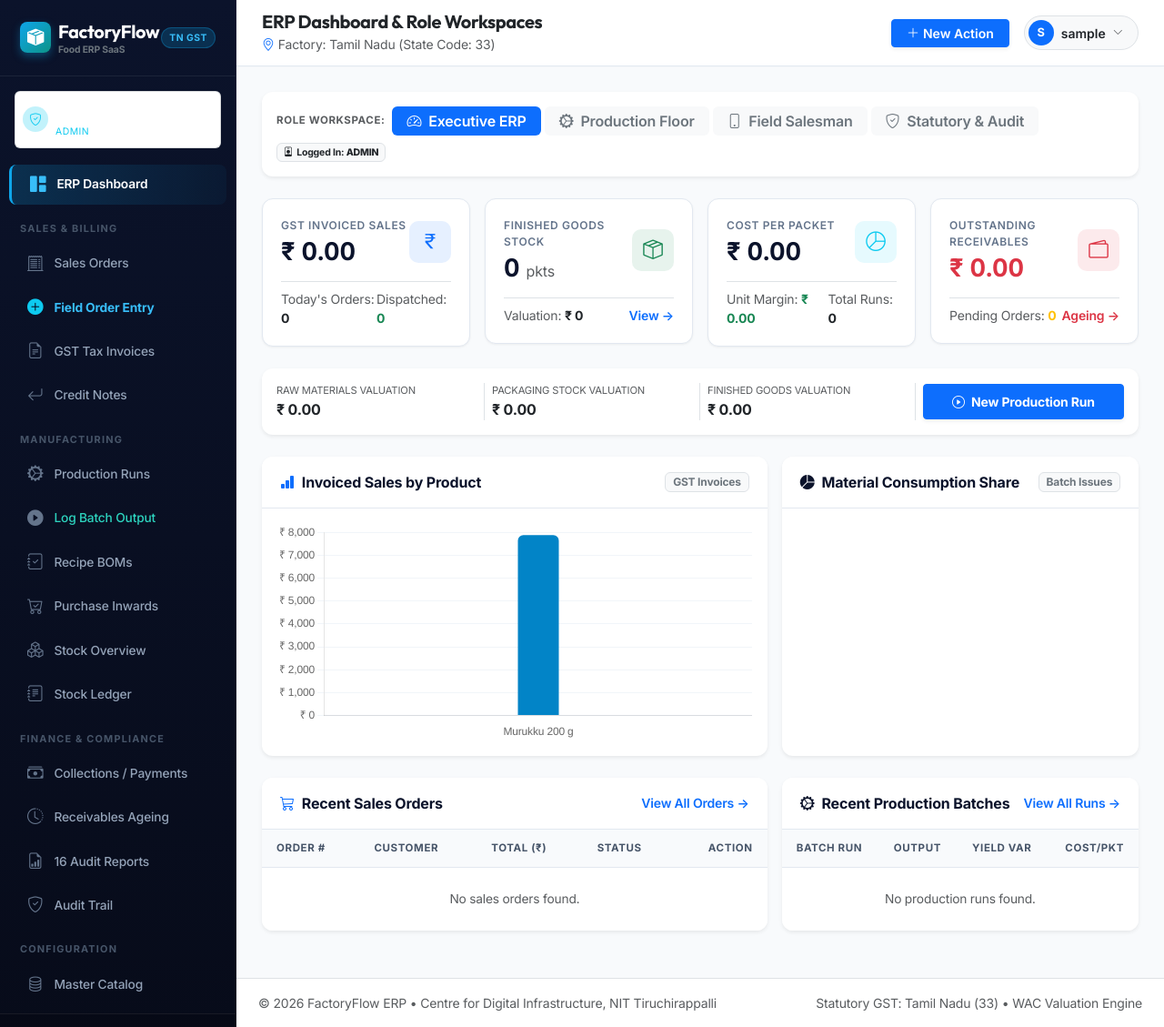
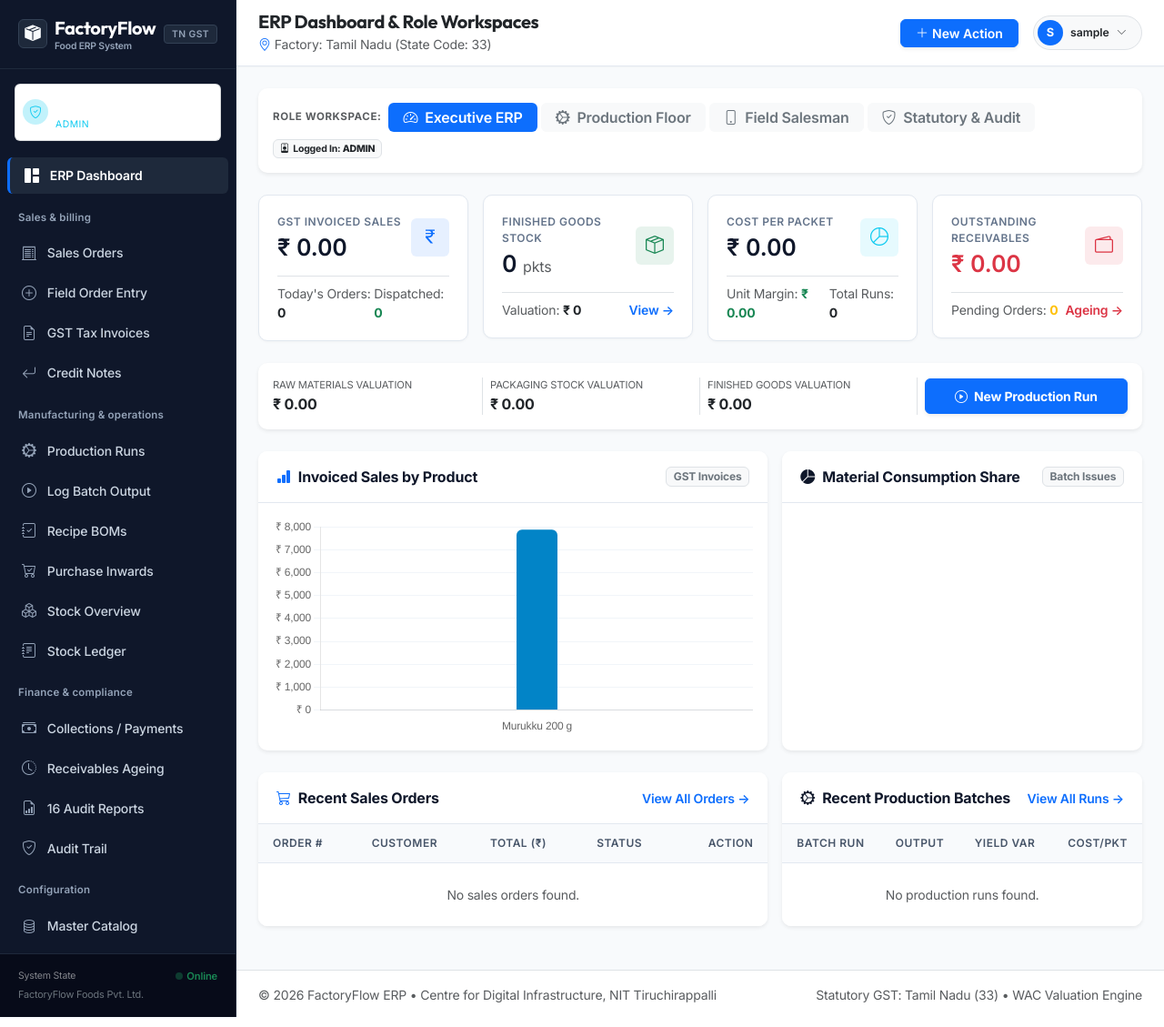
Before and after one commit to Kajal-0311/Factoryflow, a Django app: page / in a window 1280 px wide. Shown: the whole page at 91% size. Run offline with Django 5.2, Linux system fonts and the light colour scheme; the visitor is signed in with stand-in values (Sample User, id 1); data comes from the database, SQL or seed files in the repository; data that the repository does not hold is empty; a map, chart or similar area stays blank.

Commit message:
style: refine UI craft, standardize design tokens, and eliminate visual tropes

```diff
--- a/templates/base.html
+++ b/templates/base.html
@@ -17,18 +17,40 @@
 
     <style>
         :root {
-            --ff-primary: #0284C7;
-            --ff-primary-dark: #0369A1;
-            --ff-primary-light: #E0F2FE;
-            --ff-navy: #0B132B;
-            --ff-navy-dark: #070B19;
-            --ff-navy-light: #1C2541;
-            --ff-teal: #0D9488;
-            --ff-teal-light: #14B8A6;
-            --ff-slate: #64748B;
-            --ff-slate-light: #F1F5F9;
-            --ff-bg: #F8FAFC;
-            --ff-card-border: #E2E8F0;
+            /* Surfaces & Canvas */
+            --canvas: #F8FAFC;
+            --surface: #FFFFFF;
+            --surface-raised: #FFFFFF;
+            --border: #E2E8F0;
+            --border-subtle: #F1F5F9;
+
+            /* Typography Hierarchy */
+            --text-primary: #0F172A;
+            --text-secondary: #475569;
+            --text-muted: #64748B;
+
+            /* Dark Sidebar Neutral Tokens */
+            --sidebar-bg: #0F172A;
+            --sidebar-border: #1E293B;
+            --sidebar-text: #F8FAFC;
+            --sidebar-text-secondary: #CBD5E1;
+            --sidebar-text-muted: #94A3B8;
+
+            /* Interactive Brand Accent */
+            --color-primary: #0D6EFD;
+            --color-primary-hover: #0B61DF;
+
+            /* Semantic Feedback */
+            --color-success: #059669;
+            --color-warning: #D97706;
+            --color-error: #DC2626;
+
+            /* Standardized Border Radius Scale */
+            --radius-sm: 4px;
+            --radius-md: 6px;
+            --radius-lg: 10px;
+            --radius-xl: 12px;
+
             --ff-sidebar-width: 260px;
         }
 
@@ -38,8 +60,8 @@
 
         body {
             font-family: 'Inter', -apple-system, BlinkMacSystemFont, "Segoe UI", Roboto, sans-serif;
-            background-color: var(--ff-bg);
-            color: #1E293B;
+            background-color: var(--canvas);
+            color: var(--text-primary);
             min-height: 100vh;
             display: flex;
             flex-direction: column;
@@ -67,220 +91,237 @@
         }
         ::-webkit-scrollbar-thumb {
             background: #CBD5E1;
-            border-radius: 4px;
+            border-radius: var(--radius-sm);
         }
         ::-webkit-scrollbar-thumb:hover {
             background: #94A3B8;
         }
 
-        /* Sidebar Styling */
+        /* Sidebar Styling (Solid Neutral Surface, WCAG AAA Contrast >= 7.0:1) */
         .sidebar {
             width: var(--ff-sidebar-width);
-            background: linear-gradient(180deg, var(--ff-navy) 0%, var(--ff-navy-dark) 100%);
-            color: #94A3B8;
+            background-color: var(--sidebar-bg);
+            color: var(--sidebar-text-secondary);
             min-height: 100vh;
             position: fixed;
             top: 0;
             left: 0;
             z-index: 1040;
-            transition: all 0.25s cubic-bezier(0.4, 0, 0.2, 1);
             overflow-y: auto;
-            border-right: 1px solid rgba(255, 255, 255, 0.05);
+            border-right: 1px solid var(--sidebar-border);
             display: flex;
             flex-direction: column;
+            transform: translateX(0);
+            transition: transform 0.2s cubic-bezier(0.16, 1, 0.3, 1);
         }
 
         .sidebar .brand {
-            padding: 20px 22px;
-            font-size: 1.2rem;
-            font-weight: 700;
-            color: #FFFFFF;
-            border-bottom: 1px solid rgba(255, 255, 255, 0.07);
+            padding: 16px 20px;
+            font-size: 1.1rem;
+            font-weight: 600;
+            color: var(--sidebar-text);
+            border-bottom: 1px solid var(--sidebar-border);
             display: flex;
             align-items: center;
             justify-content: space-between;
         }
 
         .sidebar .brand .logo-icon {
-            width: 34px;
-            height: 34px;
-            background: linear-gradient(135deg, #0EA5E9 0%, #0D9488 100%);
-            border-radius: 8px;
+            width: 32px;
+            height: 32px;
+            background-color: #1E293B;
+            border: 1px solid #334155;
+            border-radius: var(--radius-md);
             display: flex;
             align-items: center;
             justify-content: center;
-            color: #FFFFFF;
-            font-size: 1.15rem;
-            box-shadow: 0 4px 10px rgba(14, 165, 233, 0.35);
+            color: #F8FAFC;
+            font-size: 1.1rem;
         }
 
         .sidebar .brand .badge-tag {
             font-size: 0.65rem;
-            font-weight: 700;
-            background: rgba(14, 165, 233, 0.2);
-            color: #38BDF8;
-            padding: 3px 8px;
-            border-radius: 9999px;
-            border: 1px solid rgba(14, 165, 233, 0.3);
-            text-transform: uppercase;
-            letter-spacing: 0.5px;
+            font-weight: 600;
+            background-color: #1E293B;
+            color: var(--sidebar-text-muted);
+            padding: 2px 8px;
+            border-radius: var(--radius-sm);
+            border: 1px solid #334155;
+            letter-spacing: 0.4px;
         }
 
         .nav-section-title {
-            font-size: 0.68rem;
-            text-transform: uppercase;
-            letter-spacing: 1.2px;
-            color: #475569;
-            padding: 16px 22px 6px;
-            font-weight: 700;
+            font-size: 0.72rem;
+            text-transform: none;
+            letter-spacing: 0.2px;
+            color: var(--sidebar-text-muted);
+            padding: 16px 20px 8px;
+            font-weight: 600;
         }
 
         .sidebar .nav-link {
-            color: #94A3B8;
-            padding: 9px 20px;
-            margin: 2px 10px;
-            border-radius: 8px;
-            font-size: 0.86rem;
+            color: var(--sidebar-text-secondary);
+            padding: 8px 16px;
+            margin: 2px 8px;
+            border-radius: var(--radius-md);
+            font-size: 0.875rem;
             font-weight: 500;
             display: flex;
             align-items: center;
             gap: 12px;
-            transition: all 0.15s ease-in-out;
+            transition: background-color 0.15s ease, color 0.15s ease;
             text-decoration: none;
         }
 
         .sidebar .nav-link:hover {
             color: #FFFFFF;
             background-color: rgba(255, 255, 255, 0.06);
-            transform: translateX(2px);
         }
 
         .sidebar .nav-link.active {
             color: #FFFFFF;
-            background: linear-gradient(90deg, rgba(14, 165, 233, 0.2) 0%, rgba(14, 165, 233, 0.05) 100%);
-            border-left: 3px solid #0EA5E9;
+            background-color: #1E293B;
+            border-left: 3px solid var(--color-primary);
             font-weight: 600;
         }
 
         .sidebar .nav-link i {
-            font-size: 1.1rem;
-            color: #64748B;
+            font-size: 1rem;
+            color: var(--sidebar-text-muted);
             transition: color 0.15s ease-in-out;
         }
 
         .sidebar .nav-link:hover i,
         .sidebar .nav-link.active i {
-            color: #38BDF8;
+            color: #FFFFFF;
         }
 
         .sidebar-footer {
             margin-top: auto;
             padding: 16px 20px;
-            border-top: 1px solid rgba(255, 255, 255, 0.07);
-            background: rgba(0, 0, 0, 0.15);
+            border-top: 1px solid var(--sidebar-border);
+            background-color: #070B19;
             font-size: 0.75rem;
         }
 
-        /* Main Content Layout */
+        /* Main Content Layout (Composited layout, no dimensional margin transitions) */
         .main-wrapper {
             margin-left: var(--ff-sidebar-width);
             min-height: 100vh;
             display: flex;
             flex-direction: column;
-            transition: margin-left 0.25s cubic-bezier(0.4, 0, 0.2, 1);
         }
 
         .top-navbar {
-            background-color: #FFFFFF;
-            border-bottom: 1px solid var(--ff-card-border);
-            padding: 12px 28px;
+            background-color: var(--surface);
+            border-bottom: 1px solid var(--border);
+            padding: 12px 24px;
             display: flex;
             align-items: center;
             justify-content: space-between;
             position: sticky;
             top: 0;
             z-index: 1030;
-            box-shadow: 0 1px 3px rgba(0,0,0,0.02);
+            box-shadow: 0 1px 2px rgba(0,0,0,0.03);
         }
 
         .content-area {
-            padding: 28px;
+            padding: 24px;
             flex: 1;
         }
 
-        /* SaaS Metric Cards */
+        /* SaaS Metric Cards (Standard 10px radius, quiet neutral shadow) */
         .metric-card {
-            background: #FFFFFF;
-            border: 1px solid var(--ff-card-border);
-            border-radius: 12px;
+            background-color: var(--surface);
+            border: 1px solid var(--border);
+            border-radius: var(--radius-lg);
             padding: 20px;
-            box-shadow: 0 1px 3px rgba(0,0,0,0.04), 0 1px 2px rgba(0,0,0,0.02);
-            transition: transform 0.2s cubic-bezier(0.4, 0, 0.2, 1), box-shadow 0.2s cubic-bezier(0.4, 0, 0.2, 1);
+            box-shadow: 0 1px 3px rgba(0,0,0,0.04);
+            transition: transform 0.15s ease, box-shadow 0.15s ease, border-color 0.15s ease;
             position: relative;
             overflow: hidden;
         }
 
         .metric-card:hover {
-            transform: translateY(-2px);
-            box-shadow: 0 10px 20px -5px rgba(0,0,0,0.08), 0 4px 6px -2px rgba(0,0,0,0.04);
+            transform: translateY(-1px);
+            box-shadow: 0 4px 12px rgba(0,0,0,0.06);
             border-color: #CBD5E1;
         }
 
         .metric-icon {
-            width: 46px;
-            height: 46px;
-            border-radius: 10px;
+            width: 42px;
+            height: 42px;
+            border-radius: var(--radius-md);
             display: flex;
             align-items: center;
             justify-content: center;
-            font-size: 1.35rem;
+            font-size: 1.25rem;
             flex-shrink: 0;
         }
 
         .metric-title {
             font-size: 0.75rem;
             text-transform: uppercase;
-            letter-spacing: 0.6px;
-            color: var(--ff-slate);
+            letter-spacing: 0.5px;
+            color: var(--text-muted);
             font-weight: 600;
         }
 
         .metric-value {
-            font-size: 1.7rem;
-            font-weight: 700;
-            color: var(--ff-navy);
+            font-size: 1.6rem;
+            font-weight: 600;
+            color: var(--text-primary);
             margin: 4px 0 0;
             line-height: 1.2;
         }
 
-        /* Cards & Panels */
+        /* Cards & Structural Panels */
         .card-custom {
-            background: #FFFFFF;
-            border: 1px solid var(--ff-card-border);
-            border-radius: 12px;
+            background-color: var(--surface);
+            border: 1px solid var(--border);
+            border-radius: var(--radius-lg);
             box-shadow: 0 1px 3px rgba(0,0,0,0.03);
             overflow: hidden;
         }
 
         .card-custom .card-header {
-            background-color: #FFFFFF;
-            border-bottom: 1px solid var(--ff-card-border);
+            background-color: var(--surface);
+            border-bottom: 1px solid var(--border);
             padding: 16px 20px;
             font-weight: 600;
-            color: var(--ff-navy);
+            color: var(--text-primary);
         }
 
-        /* SaaS Pill Status Badges */
+        /* Buttons & Form Controls Standardization */
+        .btn {
+            border-radius: var(--radius-md);
+            font-size: 0.875rem;
+            font-weight: 500;
+            transition: background-color 0.15s ease, border-color 0.15s ease;
+        }
+
+        .btn-primary {
+            background-color: var(--color-primary);
+            border-color: var(--color-primary);
+            color: #FFFFFF;
+        }
+
+        .btn-primary:hover, .btn-primary:focus {
+            background-color: var(--color-primary-hover);
+            border-color: var(--color-primary-hover);
+            color: #FFFFFF;
+        }
+
+        /* SaaS Status Pills */
         .badge-status {
             display: inline-flex;
             align-items: center;
-            gap: 5px;
-            padding: 4px 10px;
+            gap: 6px;
+            padding: 3px 10px;
             font-weight: 600;
-            font-size: 0.74rem;
+            font-size: 0.75rem;
             border-radius: 9999px;
-            text-transform: uppercase;
-            letter-spacing: 0.4px;
+            letter-spacing: 0.3px;
         }
 
         .badge-status::before {
@@ -335,14 +376,14 @@
         }
 
         .table-modern thead th {
-            background-color: #F8FAFC;
-            color: #475569;
-            font-size: 0.72rem;
-            font-weight: 700;
+            background-color: var(--canvas);
+            color: var(--text-secondary);
+            font-size: 0.75rem;
+            font-weight: 600;
             text-transform: uppercase;
-            letter-spacing: 0.6px;
+            letter-spacing: 0.5px;
             padding: 12px 16px;
-            border-bottom: 1px solid var(--ff-card-border);
+            border-bottom: 1px solid var(--border);
             border-top: none;
             white-space: nowrap;
         }
@@ -352,15 +393,15 @@
         }
 
         .table-modern tbody tr:hover {
-            background-color: #F8FAFC;
+            background-color: var(--canvas);
         }
 
         .table-modern tbody td {
-            padding: 14px 16px;
+            padding: 12px 16px;
             vertical-align: middle;
-            border-bottom: 1px solid #F1F5F9;
-            font-size: 0.86rem;
-            color: #334155;
+            border-bottom: 1px solid var(--border-subtle);
+            font-size: 0.875rem;
+            color: var(--text-primary);
         }
 
         .table-modern tbody tr:last-child td {
@@ -477,7 +517,7 @@
                 </div>
                 <div>
                     <span class="brand-font fs-5 text-white fw-bold">FactoryFlow</span>
-                    <span class="d-block text-secondary" style="font-size: 0.65rem; margin-top: -3px;">Food ERP SaaS</span>
+                    <span class="d-block" style="color: var(--sidebar-text-muted); font-size: 0.65rem; margin-top: -3px;">Food ERP System</span>
                 </div>
             </div>
             <span class="badge-tag">TN GST</span>
@@ -504,14 +544,14 @@
             </a>
 
             <!-- Sales Operations -->
-            <div class="nav-section-title">Sales & Billing</div>
+            <div class="nav-section-title">Sales &amp; billing</div>
             <a href="{% url 'sales:order_list' %}" class="nav-link {% if 'sales' in request.resolver_match.app_names and 'order' in request.resolver_match.url_name and 'create' not in request.resolver_match.url_name %}active{% endif %}">
                 <i class="bi bi-receipt-cutoff"></i>
                 <span>Sales Orders</span>
             </a>
-            <a href="{% url 'sales:create_order' %}" class="nav-link {% if 'create_order' in request.resolver_match.url_name %}active{% endif %}" style="color: #38BDF8;">
-                <i class="bi bi-plus-circle-fill text-info"></i>
-                <span class="fw-bold">Field Order Entry</span>
+            <a href="{% url 'sales:create_order' %}" class="nav-link {% if 'create_order' in request.resolver_match.url_name %}active{% endif %}">
+                <i class="bi bi-plus-circle"></i>
+                <span>Field Order Entry</span>
             </a>
             <a href="{% url 'billing:invoice_list' %}" class="nav-link {% if 'billing' in request.resolver_match.app_names and 'invoice' in request.resolver_match.url_name %}active{% endif %}">
                 <i class="bi bi-file-earmark-text"></i>
@@ -523,13 +563,13 @@
             </a>
 
             <!-- Manufacturing & Operations -->
-            <div class="nav-section-title">Manufacturing</div>
+            <div class="nav-section-title">Manufacturing &amp; operations</div>
             <a href="{% url 'production:run_list' %}" class="nav-link {% if 'production' in request.resolver_match.app_names and 'create' not in request.resolver_match.url_name %}active{% endif %}">
                 <i class="bi bi-gear-wide-connected"></i>
                 <span>Production Runs</span>
             </a>
-            <a href="{% url 'production:create_run' %}" class="nav-link {% if 'create_run' in request.resolver_match.url_name %}active{% endif %}" style="color: #2DD4BF;">
-                <i class="bi bi-play-circle-fill text-teal"></i>
+            <a href="{% url 'production:create_run' %}" class="nav-link {% if 'create_run' in request.resolver_match.url_name %}active{% endif %}">
+                <i class="bi bi-play-circle"></i>
                 <span>Log Batch Output</span>
             </a>
             <a href="{% url 'bom:bom_list' %}" class="nav-link {% if 'bom' in request.resolver_match.app_names %}active{% endif %}">
@@ -550,7 +590,7 @@
             </a>
 
             <!-- Finance & Reports -->
-            <div class="nav-section-title">Finance & Compliance</div>
+            <div class="nav-section-title">Finance &amp; compliance</div>
             <a href="{% url 'payments:payment_list' %}" class="nav-link {% if 'payments' in request.resolver_match.app_names and 'ageing' not in request.resolver_match.url_name %}active{% endif %}">
                 <i class="bi bi-cash-stack"></i>
                 <span>Collections / Payments</span>
--- a/templates/dashboard/index.html
+++ b/templates/dashboard/index.html
@@ -318,19 +318,19 @@
     <!-- TAB 2: PRODUCTION FLOOR DASHBOARD (SUPERVISOR VIEW)           -->
     <!-- ============================================================== -->
     {% if active_role_view == 'production' %}
-    <div class="card card-custom mb-4 border-0 shadow-sm bg-gradient text-white p-3" style="background: linear-gradient(135deg, #0F766E 0%, #115E59 100%);">
+    <div class="card card-custom mb-4 border-0 shadow-sm p-3" style="background-color: var(--surface); border: 1px solid var(--border) !important; border-left: 4px solid #10B981 !important;">
         <div class="d-flex flex-wrap align-items-center justify-content-between gap-3">
             <div>
-                <span class="badge bg-white bg-opacity-25 text-white mb-1"><i class="bi bi-gear-fill me-1"></i>Production Control Hub</span>
-                <h4 class="fw-bold mb-1 brand-font text-white">Manufacturing Floor Operations</h4>
-                <p class="mb-0 text-white-50 small">Track recipe batch scaling, direct material consumption, packaging losses, and 3% tolerance alerts.</p>
+                <span class="badge bg-success-subtle text-success border border-success-subtle mb-1"><i class="bi bi-gear-fill me-1"></i>Production Control Hub</span>
+                <h4 class="fw-bold mb-1 brand-font text-dark">Manufacturing Floor Operations</h4>
+                <p class="mb-0 text-muted small">Track recipe batch scaling, direct material consumption, packaging losses, and 3% tolerance alerts.</p>
             </div>
             <div class="d-flex gap-2">
-                <a href="{% url 'bom:bom_list' %}" class="btn btn-light bg-opacity-10 text-white border-white border-opacity-25 px-3 py-2 fw-semibold">
+                <a href="{% url 'bom:bom_list' %}" class="btn btn-outline-secondary px-3 py-2 fw-semibold">
                     <i class="bi bi-journal-text me-1"></i> Recipe BOMs
                 </a>
-                <a href="{% url 'production:create_run' %}" class="btn btn-warning text-dark px-4 py-2 fw-bold shadow">
-                    <i class="bi bi-plus-circle-fill me-1"></i> Log Batch Run
+                <a href="{% url 'production:create_run' %}" class="btn btn-primary px-3 py-2 fw-semibold">
+                    <i class="bi bi-plus-circle me-1"></i> Log Batch Run
                 </a>
             </div>
         </div>
@@ -510,16 +510,16 @@
     <!-- ============================================================== -->
     {% if active_role_view == 'salesman' %}
     <!-- Hero Action Card for Fast Mobile Order Taking -->
-    <div class="card card-custom mb-4 border-0 shadow-sm text-white" style="background: linear-gradient(135deg, #0284C7 0%, #0369A1 100%);">
+    <div class="card card-custom mb-4 border-0 shadow-sm" style="background-color: var(--surface); border: 1px solid var(--border) !important; border-left: 4px solid var(--color-primary) !important;">
         <div class="card-body p-4">
             <div class="d-flex flex-wrap align-items-center justify-content-between gap-3">
                 <div>
-                    <span class="badge bg-white bg-opacity-25 text-white mb-2"><i class="bi bi-phone me-1"></i>Field Sales Workspace</span>
-                    <h3 class="fw-bold mb-1 brand-font text-white">Book Retailer & Distributor Orders</h3>
-                    <p class="text-white-50 mb-0 small">Take orders on the road, check live finished goods stock, and calculate GST totals instantly.</p>
+                    <span class="badge bg-primary-subtle text-primary border border-primary-subtle mb-2"><i class="bi bi-phone me-1"></i>Field Sales Workspace</span>
+                    <h3 class="fw-bold mb-1 brand-font text-dark">Book Retailer &amp; Distributor Orders</h3>
+                    <p class="text-muted mb-0 small">Take orders on the road, check live finished goods stock, and calculate GST totals instantly.</p>
                 </div>
                 <div>
-                    <a href="{% url 'sales:create_order' %}" class="btn btn-warning btn-lg px-4 py-3 fw-bold shadow text-dark d-flex align-items-center gap-2">
+                    <a href="{% url 'sales:create_order' %}" class="btn btn-primary btn-lg px-4 py-3 fw-bold d-flex align-items-center gap-2">
                         <i class="bi bi-cart-plus-fill fs-4"></i>
                         <span>Take New Order</span>
                     </a>
@@ -669,18 +669,18 @@
     <!-- TAB 4: STATUTORY & AUDIT HUB (AUDITOR / OWNER VIEW)          -->
     <!-- ============================================================== -->
     {% if active_role_view == 'auditor' %}
-    <div class="card card-custom mb-4 border-0 shadow-sm text-white p-3" style="background: linear-gradient(135deg, #1E293B 0%, #0F172A 100%);">
+    <div class="card card-custom mb-4 border-0 shadow-sm p-3" style="background-color: var(--surface); border: 1px solid var(--border) !important; border-left: 4px solid #475569 !important;">
         <div class="d-flex flex-wrap align-items-center justify-content-between gap-3">
             <div>
-                <span class="badge bg-white bg-opacity-25 text-white mb-1"><i class="bi bi-shield-check me-1"></i>Internal Audit & Governance</span>
-                <h4 class="fw-bold mb-1 brand-font text-white">Financial & Statutory Audit Control</h4>
-                <p class="mb-0 text-white-50 small">Monitor GSTR-1 outward tax liability, 4-bucket receivables ageing, and immutable stock ledger entries.</p>
+                <span class="badge bg-secondary-subtle text-secondary border border-secondary-subtle mb-1"><i class="bi bi-shield-check me-1"></i>Internal Audit &amp; Governance</span>
+                <h4 class="fw-bold mb-1 brand-font text-dark">Financial &amp; Statutory Audit Control</h4>
+                <p class="mb-0 text-muted small">Monitor GSTR-1 outward tax liability, 4-bucket receivables ageing, and immutable stock ledger entries.</p>
             </div>
             <div class="d-flex gap-2">
-                <a href="{% url 'payments:ageing_report' %}" class="btn btn-light bg-opacity-10 text-white border-white border-opacity-25 px-3 py-2 fw-semibold">
+                <a href="{% url 'payments:ageing_report' %}" class="btn btn-outline-secondary px-3 py-2 fw-semibold">
                     <i class="bi bi-clock-history me-1"></i> Full Ageing
                 </a>
-                <a href="{% url 'reports:report_hub' %}" class="btn btn-info text-white px-3 py-2 fw-bold shadow">
+                <a href="{% url 'reports:report_hub' %}" class="btn btn-primary px-3 py-2 fw-semibold">
                     <i class="bi bi-file-earmark-bar-graph me-1"></i> 16 Reports Hub
                 </a>
             </div>
```
Also changed, not shown: other parts of templates/base.html (+19 -18 lines), templates/accounts/login.html (+12 -9 lines).
